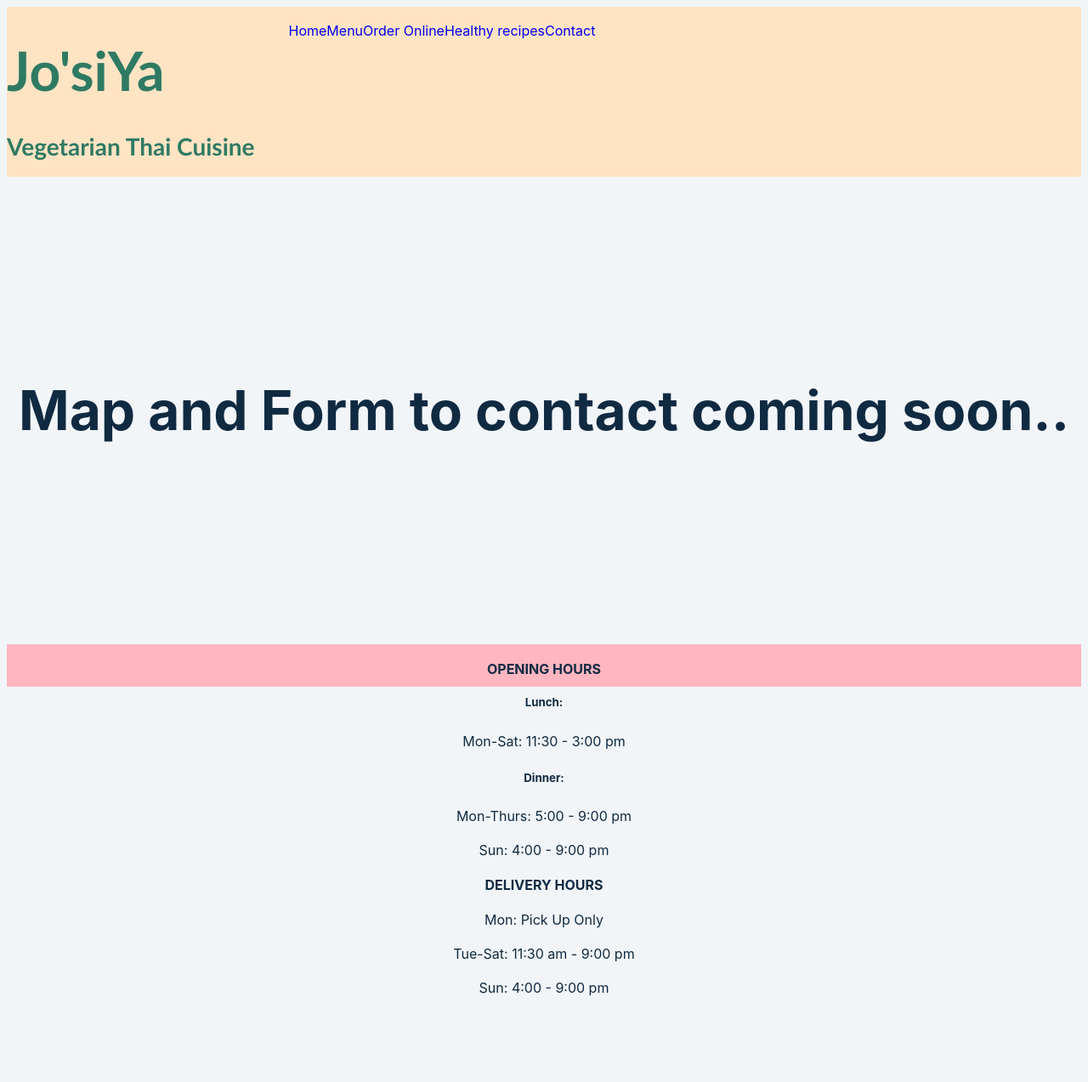
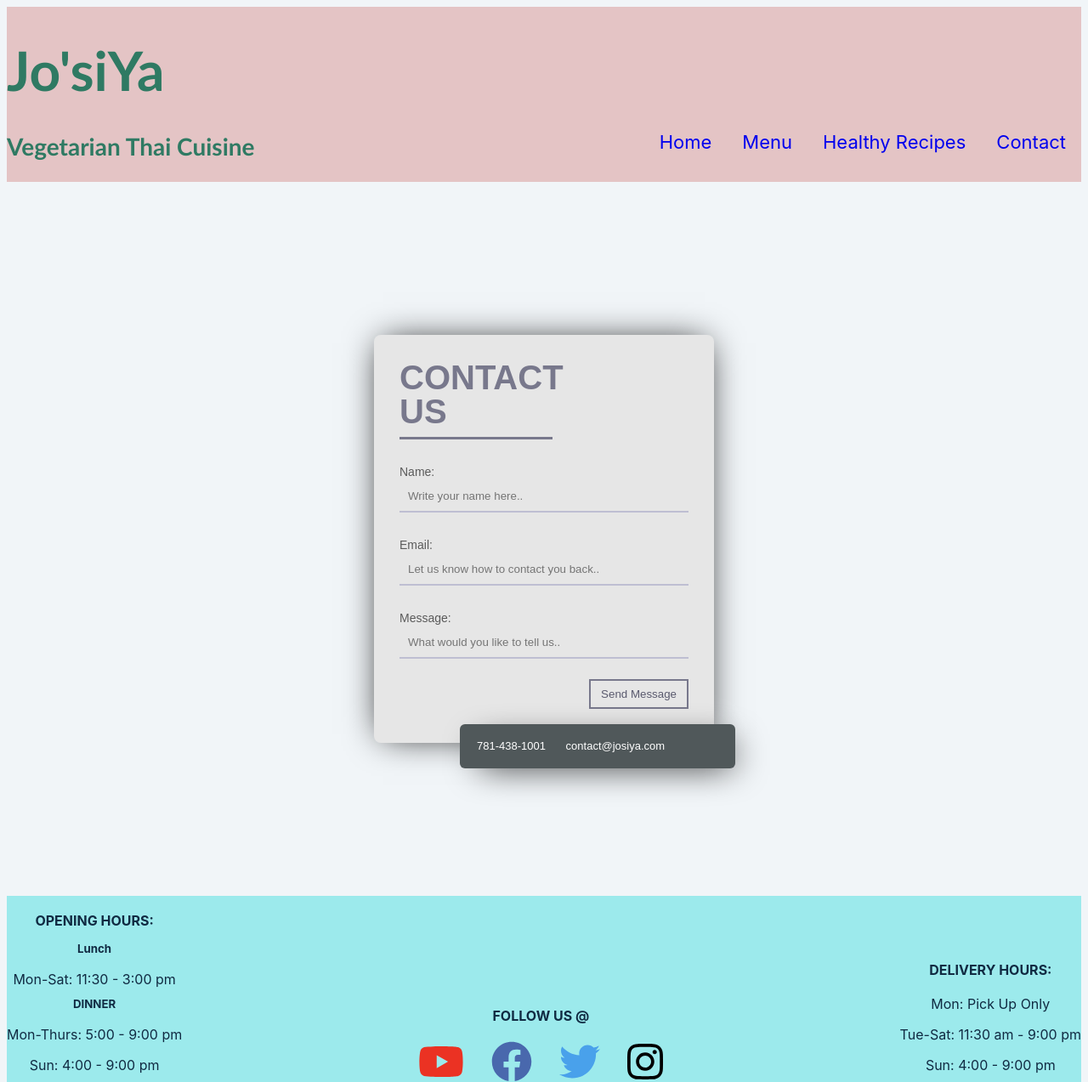
Before and after one commit to waruneeDinunzio/react-restaurant-menu, a React (Create React App) app: page /contact in a window 1280 px wide. Shown: the whole page at 85% size. Before the commit the page ends 1174 px from the top, so only its background shows below. Built offline with nearby package versions, Linux system fonts and the light colour scheme.

Commit message:
add contact form and add more CSS

```diff
--- a/package.json
+++ b/package.json
@@ -3,6 +3,9 @@
   "version": "0.1.0",
   "private": true,
   "dependencies": {
+    "@fortawesome/fontawesome-svg-core": "^1.2.36",
+    "@fortawesome/free-brands-svg-icons": "^5.15.4",
+    "@fortawesome/react-fontawesome": "^0.1.15",
     "@testing-library/jest-dom": "^5.14.1",
     "@testing-library/react": "^11.2.7",
     "@testing-library/user-event": "^12.8.3",
--- a/src/App.css
+++ b/src/App.css
@@ -51,11 +51,24 @@ body {
   /* background-image: url(./public/images/larb.JPEG) */
 }
 
-#nav-bar ul {
+.nav-bar ul{
   display: flex;
   justify-content: space-evenly;
   list-style: none;
   list-style-type: none;
+}
+.nav-bar ul li {
+  float: left;
+  color: black;
+  text-align: center;
+  padding: 18px;
+  text-decoration: none;
+  font-size: 22px;
+  line-height: 25px;
+  border-radius: 4px;
+}
+.nav-bar ul li:hover{
+  background-color: #ddd;
   color: black;
 }
 
@@ -64,11 +77,42 @@ a {
 }
 
 #footer {
-  background-color: lightpink;
-  height: 50px;
-  text-align: center;
+  background-color: rgb(156, 234, 236);
   width: 100%;
+  display:flex;
+  justify-content: space-between;
+  align-items: flex-end;
+  line-height: .5;
 }
+#footer div {
+  text-align:center;
+}
+a.social {
+  margin: 0 1rem;
+  transition: transform 250ms;
+  display: inline-block;
+}
+
+a.social:hover {
+  transform: translateY(-2px);
+}
+
+a.youtube {
+  color: #eb3223;
+}
+
+a.facebook {
+  color: #4968ad;
+}
+
+a.twitter {
+  color: #49a1eb;
+}
+
+a.instagram {
+  color: black;
+}
+
 .menu {
   padding: 5rem 0;
 }
@@ -123,3 +167,81 @@ a {
   border-radius: 0.25rem;
   display: block;
 }
+.headerDiv {
+  background-color: rgb(228, 196, 197);
+  display: flex;
+  width: 100%;
+  display:flex;
+  justify-content: space-between;
+  align-items: flex-end;
+}
+/* contact*/
+.form {
+  width:340px;
+  height:440px;
+  background:#e6e6e6;
+  border-radius:8px;
+  box-shadow:0 0 40px -10px #000;
+  margin:calc(50vh - 220px) auto;
+  padding:20px 30px;max-width:calc(100vw - 40px);
+  box-sizing:content-box;
+  font-family:'Montserrat',sans-serif;
+  position:relative}
+
+h2 {
+  margin:10px 0;
+  padding-bottom:10px;width:180px;color:#78788c;
+  border-bottom:3px solid #78788c
+}
+
+input {
+  width:100%;
+  padding:10px;box-sizing:border-box;
+  background:none;
+  outline:none;
+  resize:none;
+  border:0;
+  font-family:'Montserrat',sans-serif;
+  transition:all .3s;
+  border-bottom:2px solid #bebed2
+}
+
+input:focus {
+  border-bottom:2px solid #78788c
+}
+
+p:before {
+  content:attr(type);
+  display:block;
+  margin:28px 0 0;
+  font-size:14px;
+  color:#5a5a5a}
+
+button{
+  float:right;
+  padding:8px 12px;
+  margin:8px 0 0;
+  font-family:'Montserrat',sans-serif;
+  border:2px solid #78788c;
+  background:0;color:#5a5a6e;
+  cursor:pointer;
+  transition:all .3s}
+
+button:hover {
+  background:#78788c;color:#fff
+}
+span {
+  margin:0 5px 0 15px
+}
+.phone {
+  position:absolute;
+  bottom:-30px;
+  right:-25px;
+  background:#50585a;
+  color:#fff;
+  width:320px;
+  padding:16px 4px 16px 0;
+  border-radius:6px;
+  font-size:13px;
+  box-shadow:10px 10px 40px -14px #000
+}
--- a/src/Components/Footer.js
+++ b/src/Components/Footer.js
@@ -1,18 +1,20 @@
 import React from 'react';
-
+import SocialMedia from '../pages/SocialMedia';
 const Footer = () => {
     return (
         <div id="footer">
+
           <div>
-              <h4>OPENING HOURS</h4>
-              <h5>Lunch:</h5>
+            <h4>OPENING HOURS:</h4>
+              <h5>Lunch</h5>
               <p>Mon-Sat: 11:30 - 3:00 pm</p>
-              <h5>Dinner:</h5>
+              <h5>DINNER</h5>
               <p>Mon-Thurs: 5:00 - 9:00 pm</p>
               <p>Sun: 4:00 - 9:00 pm</p>
           </div>
+          <SocialMedia />
           <div>
-              <h4>DELIVERY HOURS</h4>
+              <h4>DELIVERY HOURS:</h4>
               <p>Mon: Pick Up Only</p>
               <p>Tue-Sat: 11:30 am - 9:00 pm</p>
               <p>Sun: 4:00 - 9:00 pm</p>
--- a/src/Components/Header.js
+++ b/src/Components/Header.js
@@ -1,20 +1,21 @@
 import React from 'react';
 import { Link } from 'react-router-dom'
 
+
 const Header = () => {
     return (
-        <div id="nav-bar">
+        <div className="headerDiv">
             <div className="logo">
                 <h1>Jo'siYa</h1>
                 <h3>Vegetarian Thai Cuisine</h3>
             </div>
-            <div>
+            <div className="nav-bar">
                 <nav>
                     <ul>
                     <li><Link to='/'>Home</Link></li>
                     <li><Link to='/menu'>Menu</Link></li>
-                    <li><Link to='/oderOnline'>Order Online</Link></li>
-                    <li><Link to='/testimonials'>Healthy recipes</Link></li>
+                    {/* <li><Link to='/oderOnline'>Order Online</Link></li> */}
+                    <li><Link to='/testimonials'>Healthy Recipes</Link></li>
                     <li><Link to='/contact'>Contact</Link></li>
                     </ul>
                 </nav>
--- a/src/pages/Contact.js
+++ b/src/pages/Contact.js
@@ -3,7 +3,17 @@ import React from 'react';
 const Contact = () => {
     return (
         <div>
-            <h1>Map and Form to contact coming soon..</h1>
+            <form class="form">
+  <h2>CONTACT US</h2>
+  <p type="Name:"><input placeholder="Write your name here.."></input></p>
+  <p type="Email:"><input placeholder="Let us know how to contact you back.."></input></p>
+  <p type="Message:"><input placeholder="What would you like to tell us.."></input></p>
+  <button>Send Message</button>
+  <div className="phone">
+    <span class="fa fa-phone"></span>781-438-1001
+    <span class="fa fa-envelope-o"></span> contact@josiya.com
+  </div>
+</form>
         </div>
     );
 };
--- /dev/null
+++ b/src/pages/SocialMedia.js
@@ -0,0 +1,33 @@
+import React from 'react';
+import { FontAwesomeIcon } from "@fortawesome/react-fontawesome";
+import {
+    faYoutube,
+    faFacebook,
+    faTwitter,
+    faInstagram
+  } from "@fortawesome/free-brands-svg-icons";
+
+const SocialMedia = () => {
+    return (
+        <div className="socialMedia">
+           <h4>FOLLOW US @</h4>
+           <a href="https://www.youtube.com"
+            className="youtube social">
+            <FontAwesomeIcon icon={faYoutube} size="3x" />
+            </a>
+            <a href="https://www.facebook.com"
+            className="facebook social">
+            <FontAwesomeIcon icon={faFacebook} size="3x" />
+            </a>
+            <a href="https://www.twitter.com" className="twitter social">
+            <FontAwesomeIcon icon={faTwitter} size="3x" />
+            </a>
+            <a href="https://www.instagram.com"
+            className="instagram social">
+            <FontAwesomeIcon icon={faInstagram} size="3x" />
+            </a>
+        </div>
+    );
+};
+
+export default SocialMedia;
```
Also changed, not shown: 1 other file (tests, documents, lock files or other folders).
